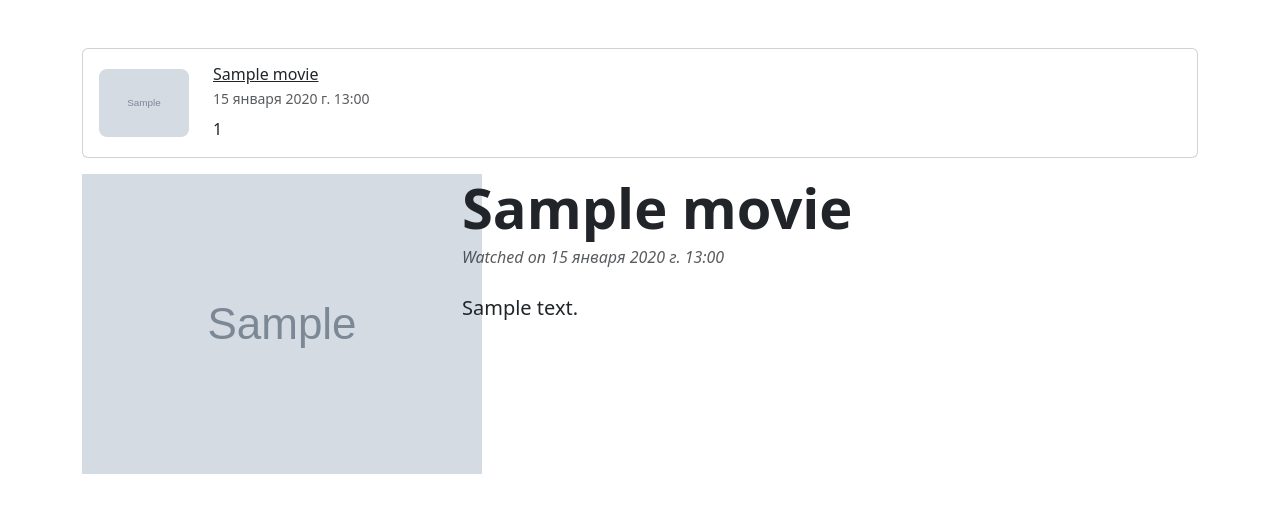
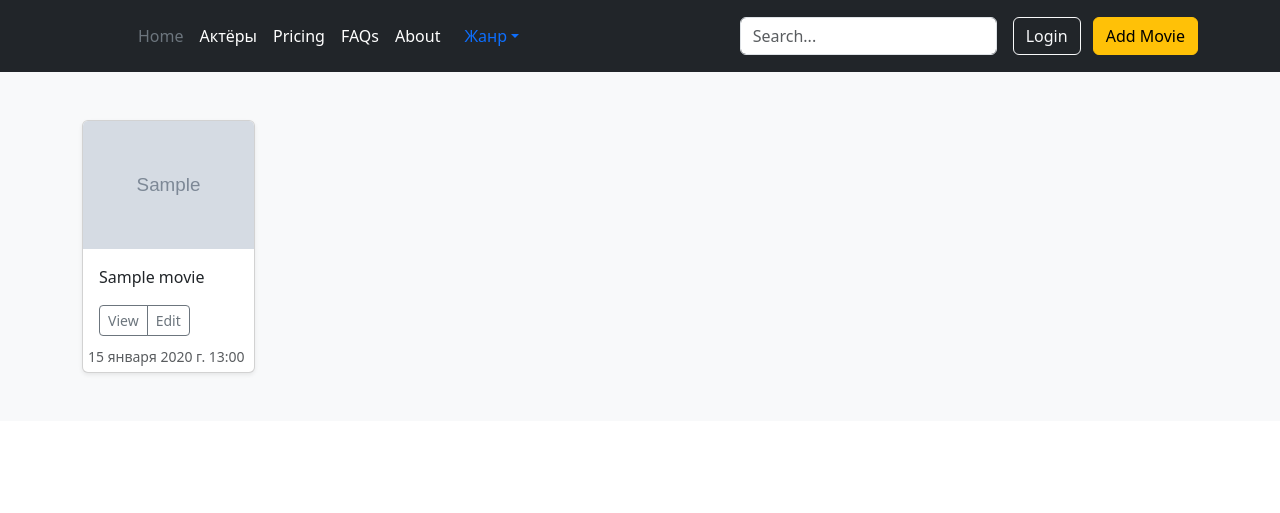
Before and after one commit to Djaik1999/my_film_library, a Django app: page / in a window 1280 px wide. Shown: the top 513 px of the page. Run offline with Django 4.2, Linux system fonts and the light colour scheme; tables that the repository leaves empty hold one stand-in row (values such as "Sample post"); grey boxes marked "Sample" are stand-in pictures.

Commit message:
work with templates, views, urls; choose design; add context_processor;

```diff
--- a/django_site/film_lib/settings.py
+++ b/django_site/film_lib/settings.py
@@ -61,6 +61,8 @@ TEMPLATES = [
                 'django.template.context_processors.request',
                 'django.contrib.auth.context_processors.auth',
                 'django.contrib.messages.context_processors.messages',
+
+                "films.context_processors.nav_context",
             ],
         },
     },
--- /dev/null
+++ b/django_site/films/context_processors.py
@@ -0,0 +1,7 @@
+from .models import Genre
+
+
+def nav_context(request):
+    return {
+        "genres": Genre.objects.order_by("id").all()
+    }
--- a/django_site/films/models.py
+++ b/django_site/films/models.py
@@ -50,7 +50,7 @@ class Genre(models.Model):
         return self.name
 
     # def get_absolute_url(self):
-    #     return reverse("genre", args=[self.slug])
+    #     return reverse("genre-list", args=[self.slug])
 
     class Meta:
         verbose_name = "Жанр"
@@ -64,6 +64,7 @@ class CastMember(models.Model):
     favorite = models.BooleanField(default=False, verbose_name="Буду следить?")
     votes = models.IntegerField(default=0, verbose_name="Сколько раз проголосовали")
 
+    photo = models.ImageField(upload_to=r"cast/photos/%Y/%m/%d/", blank=True, verbose_name="Фото")
     slug = models.SlugField(unique=True)
 
     def __str__(self):
@@ -75,6 +76,7 @@ class CastMember(models.Model):
     class Meta:
         verbose_name = "Cast Member"
         verbose_name_plural = "Cast Members"
+        ordering = ["name"]
 
 
 
--- a/django_site/films/templates/base.html
+++ b/django_site/films/templates/base.html
@@ -5,10 +5,50 @@
     <meta charset="UTF-8">
     <meta name="viewport" content="width=device-width, initial-scale=1.0">
     <link href="https://cdn.jsdelivr.net/npm/bootstrap@5.3.0-alpha3/dist/css/bootstrap.min.css" rel="stylesheet" integrity="sha384-KK94CHFLLe+nY2dmCWGMq91rCGa5gtU4mk92HdvYe+M/SXH301p5ILy+dN9+nJOZ" crossorigin="anonymous">
+    <!-- <link type="text/css" rel="stylesheet" href="{% static 'films/css/styles.css' %}"> -->
     <title>{% block title %} Title {% endblock title%}</title>
 </head>
 
 <body class="vsc-initialized">
+
+<header class="p-3 bg-dark text-white">
+    <div class="container">
+        <div class="d-flex flex-wrap align-items-center justify-content-center justify-content-lg-start">
+            <!-- ICO -->
+        <a href="/" class="d-flex align-items-center mb-2 mb-lg-0 text-white text-decoration-none">
+            <svg class="bi me-2" width="40" height="32" role="img" aria-label="Bootstrap"><use xlink:href="#bootstrap"></use></svg>
+        </a>
+
+        <ul class="nav col-12 col-lg-auto me-lg-auto mb-2 justify-content-center mb-md-0">
+            <li><a href="{% url 'movies-list' %}" class="nav-link px-2 text-secondary">Home</a></li>
+            <li><a href="{% url 'cast-members-list' %}" class="nav-link px-2 text-white">Актёры</a></li>
+            <li><a href="#" class="nav-link px-2 text-white">Pricing</a></li>
+            <li><a href="#" class="nav-link px-2 text-white">FAQs</a></li>
+            <li><a href="#" class="nav-link px-2 text-white">About</a></li>
+            <li class="nav-item dropdown text-white">
+                <a class="nav-link dropdown-toggle" href="#" data-bs-toggle="dropdown" aria-expanded="false">Жанр</a>
+                <ul class="dropdown-menu">
+                    {% for genre in genres %}
+                        <li><a class="dropdown-item" href="#">{{genre.name}}</a></li>
+                    {% endfor %}
+                </ul>
+            </li>
+        </ul>
+
+        <form class="col-12 col-lg-auto mb-3 mb-lg-0 me-lg-3">
+            <input type="search" class="form-control form-control-dark" placeholder="Search..." aria-label="Search">
+        </form>
+
+        <div class="text-end">
+            <button type="button" class="btn btn-outline-light me-2">Login</button>
+            <a href="#" class="btn btn-warning">Add Movie</a>
+        </div>
+        </div>
+    </div>
+</header>
+
+
+
 {% block content %}
 {% endblock content %}
 
--- a/django_site/films/templates/movies/list_view.html
+++ /dev/null
@@ -1,83 +0,0 @@
-{% extends 'base.html' %}
-
-{% load static %}
-
-{% block title %} All Movies {% endblock %}
-
-{% block content %}
-
-
-<div class="container mt-5">
-    <div class="row">
-        {% for movie in movies %}
-
-        <!-- ver 1-->
-        <div class="card-xl-12">
-            <div class="card mb-3 card-body">
-                <div class="row align-items-center">
-                    <div class="col-auto">
-                        <a href="#">
-                            <img src="{{movie.movie_poster.url}}" alt="{{movie.movie_poster.url}}" class="width-90 rounded-3" width="90">
-                        </a>
-                    </div>
-                    <div class="col">
-                        <div class="overflow-hidden flex-nowrap">
-                            <h6 class="mb-1">
-                                <a href="#" class="text-reset">{{movie.title}}</a>
-                            </h6>
-                            <span class="text-muted d-block mb-2 small">{{movie.watched}}</span>
-                            <div class="row align-items-center">
-                                <div class="col-12">
-                                    <div class="row align-items-center g-0">
-                                        1
-                                    </div>
-                                </div>
-                            </div>
-                        </div>
-                    </div>
-                </div>
-            </div>
-        </div>
-
-
-        <!-- ver 2-->
-        <div class="col-lg-4">
-            <img src="{{movie.movie_poster.url}}" alt="{{movie.movie_poster.url}}" class="width-90">
-        </div>
-        <div class="col-lg-8">
-
-
-
-            <article class="mb-5">
-                <header class="mb-4">
-                    <h1 class="mb-1">
-                        <span class="display-4 fw-bolder">{{ movie.title }} </span>
-                    </h1>
-                    <div class="text-muted fst-italic mb-2">Watched on {{ movie.watched}}</div>
-                </header>
-                <section class="mb-5">
-                    <p class="fs-5 mb-4">
-                        {{ movie.comments|safe }}
-                    </p>
-                </section>
-            </article>
-
-
-
-
-
-            {% empty %}
-            <div class="card shadow-lg border-0 rounded-lg mt-0 mb-5">
-                <div class="card-title justify-content-center">
-                    <h2 class="title-1">Тут пусто</h2>
-                </div>
-            </div>
-
-
-        </div>
-        {% endfor %}
-    </div>
-</div>
-
-
-{% endblock content %}
--- /dev/null
+++ b/django_site/films/templates/movies/movie_list_view.html
@@ -0,0 +1,49 @@
+{% extends 'base.html' %}
+
+{% load static %}
+
+{% block title %} All Movies {% endblock %}
+
+{% block content %}
+
+<div class="album py-5 bg-body-tertiary h-100">
+    <div class="container">
+        <divr class="row row-cols-1 row-cols-sm-2 row-cols-md-4 row-cols-lg-6 g-3">
+            {% for movie in movies %}
+            <div class="col">
+                <div class="card shadow-sm">
+                    <img class="db-placeholder-img card-img-top"
+                        {% if movie.movie_poster %}
+                         src="{{movie.movie_poster.url}}"
+                        {% else %}:
+                         src="{% static 'films/images/empty_movie_poster.jpg' %}"
+                        {% endif %}
+                         alt="{{movie.title}}"
+                         width="100%">
+
+                <div class="card-body position-relative">
+                    <p class="card-text">{{movie.title}}</p>
+                    <p><small class="text-body-secondary"></small></p>
+
+                    <div class="d-flex justify-content-between align-items-center">
+                        <div class="btn-group">
+                            <a href="{{ movie.get_absolute_url }}" class="btn btn-sm btn-outline-secondary">View</a>
+                            <button class="btn btn-sm btn-outline-secondary" type="button">Edit</button>
+                        </div>
+                    </div>
+
+                    <!-- !!! Убрать style отсюда -->
+                    <p class="text-body-secondary" style="margin: 20px;">
+                        <small class="position-absolute bottom-0 start-0" style="padding: 5px;">{{movie.watched}}</small>
+                    </p>
+                </div>
+
+                </div>
+
+            </div>
+            {% endfor %}
+        </divr>
+    </div>
+</div>
+
+{% endblock content %}
--- a/django_site/films/urls.py
+++ b/django_site/films/urls.py
@@ -2,11 +2,12 @@ from django.urls import path
 from django.conf import settings
 from django.conf.urls.static import static
 
-from .views import MovieListView, MovieDetailView
+from .views import MovieListView, MovieDetailView, CastListView
 
 
 urlpatterns = [
-    path('', MovieListView.as_view(), name="movie-list-view"),
+    path('', MovieListView.as_view(), name="movies-list"),
     path("movie/<slug:slug>", MovieDetailView.as_view(), name="movie-detail"),
+    path("cast-members/", CastListView.as_view(), name="cast-members-list"),
 
 ]
--- a/django_site/films/views.py
+++ b/django_site/films/views.py
@@ -2,17 +2,23 @@ from django.shortcuts import render
 from django.views.generic import ListView, DetailView, DeleteView, CreateView, UpdateView
 from django.urls import reverse_lazy, reverse
 
-from .models import Movie
+from .models import Movie, CastMember
 
 
 class MovieListView(ListView):
     model = Movie
-    template_name = "movies/list_view.html"
+    template_name = "movies/movie_list_view.html"
     context_object_name = "movies"
 
 
 class MovieDetailView(DetailView):
     model = Movie
-    template_name = "movies/detail_view.html"
+    template_name = "movies/movie_detail_view.html"
     context_object_name = "movie"
     slug_url_kwarg = "slug"
+
+
+class CastListView(ListView):
+    model = CastMember
+    template_name = "movies/cast_list_view.html"
+    context_object_name = "cast_members"
```
Also changed, not shown: django_site/films/templates/movies/cast_list_view.html (added, +34 -0 lines), django_site/films/templates/movies/detail_view.html (deleted, +0 -34 lines), django_site/films/templates/movies/movie_detail_view.html (added, +64 -0 lines).
